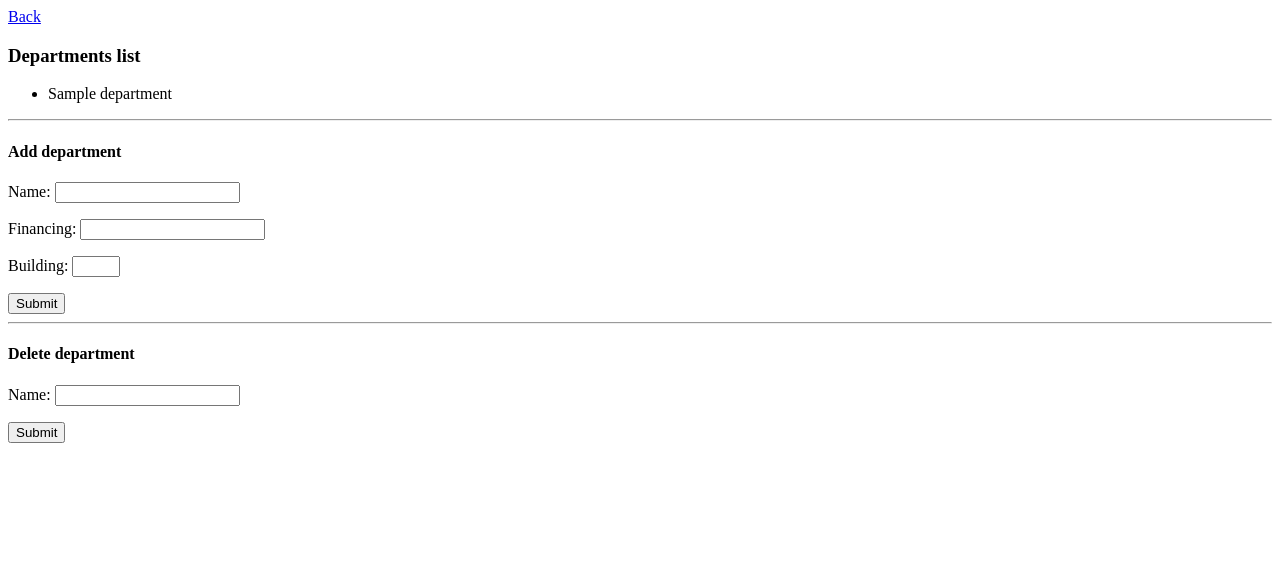
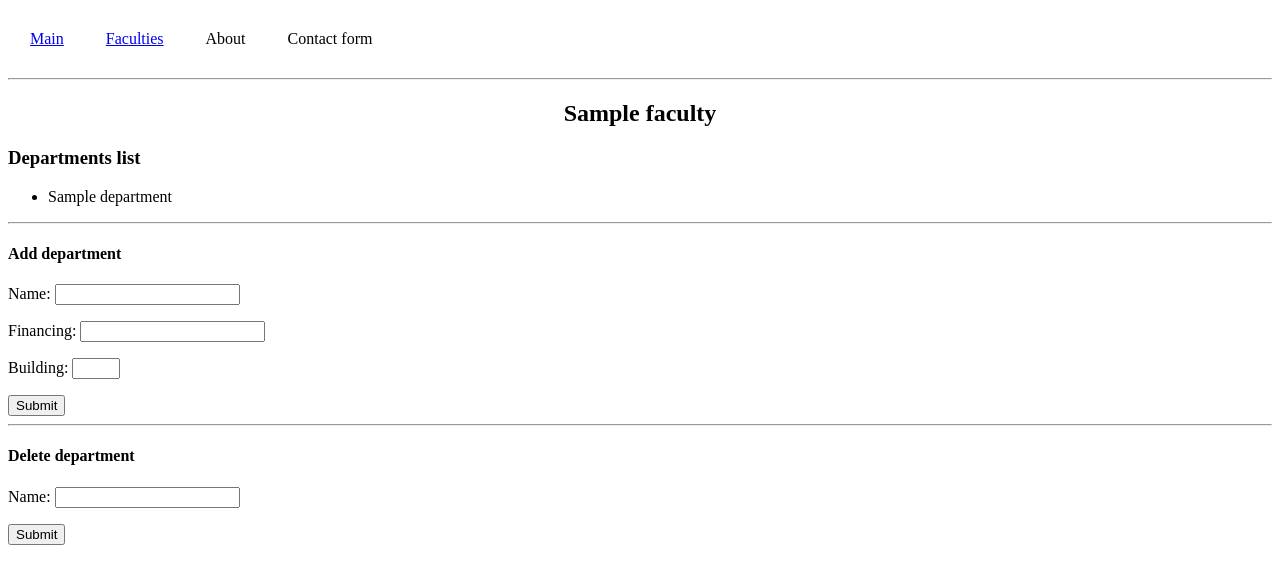
Before and after one commit to TOP-Python114/_scripts, a Django app: a page that uses django/academy/faculties/templates/faculties/faculty.html in a window 1280 px wide. Shown: the top 584 px of the page. Run offline with Django 4.2, Linux system fonts and the light colour scheme; tables that the repository leaves empty hold one stand-in row (values such as "Sample post").

Commit message:
academy: длинное наследование, включение фрагментов

```diff
--- a/django/academy/faculties/templates/faculties/faculty.html
+++ b/django/academy/faculties/templates/faculties/faculty.html
@@ -1,13 +1,12 @@
-<!DOCTYPE html>
-<html lang="en">
-<head>
-    <meta charset="UTF-8">
-    <title>{{ object.name }}</title>
-</head>
-<body>
-    <a href="/">Back</a>
-    <h3>Departments list</h3>
+{% extends base_template|default:"base.html" %}
+
+
+{% block content %}
+    <div align="center">
+        <h2>{{ object.name }}</h2>
+    </div>
     <div>
+        <h3>Departments list</h3>
         <ul>
         {% for department in object.department_set.all %}
             <li>{{ department.name }}</li>
@@ -40,5 +39,8 @@
             </div>
         </form>
     </div>
-</body>
-</html>
+{% endblock content %}
+
+
+{% block footer %}
+{% endblock footer %}
--- a/django/academy/faculties/urls.py
+++ b/django/academy/faculties/urls.py
@@ -1,7 +1,7 @@
 from django.urls import path, re_path
 
 from .models import Faculty
-from .views_fb import university_main_view, faculty_view
+from .views_fb import university_main_view, faculties_list_view, faculty_view
 from .views_cb import UniversityMainView, FacultyView
 
 
@@ -14,6 +14,7 @@ if FUNCTIONS_OR_CLASS:
 
 urlpatterns = [
     path('', university_main_view, name='main'),
+    path('faculties/', faculties_list_view, name='faculties'),
 ]
 
 for faculty in Faculty.objects.all():
--- a/django/academy/faculties/views_fb.py
+++ b/django/academy/faculties/views_fb.py
@@ -9,11 +9,15 @@ from .models import Faculty, Department
 
 
 def university_main_view(request: HttpRequest):
+    return render(request, 'faculties/main.html')
+
+
+def faculties_list_view(request: HttpRequest):
     return render(
         request,
-        'faculties/main.html',
+        'faculties/faculties_list.html',
         {
-            'object_list': Faculty.objects.all()
+            'object_list': Faculty.objects.all(),
         }
     )
 
@@ -21,11 +25,13 @@ def university_main_view(request: HttpRequest):
 def faculty_view(request: HttpRequest, pk: int):
     # print(f'{act = }')
     if request.method == 'GET':
+        faculty = Faculty.objects.get(pk=pk)
         return render(
             request,
             'faculties/faculty.html',
             {
-                'object': Faculty.objects.get(pk=pk),
+                'page_title': faculty.name,
+                'object': faculty,
                 'form_add': DepartmentAddForm(),
                 'form_del': DepartmentDelForm(),
             }
--- a/django/academy/templates/base.html
+++ b/django/academy/templates/base.html
@@ -2,30 +2,27 @@
 <html lang="en">
 <head>
     <meta charset="UTF-8">
-    <title>{{ head_title|default:"University" }}</title>
+    <title>{{ page_title|default:"MIT" }}</title>
 </head>
 <body>
+<!-- header -->
     {% block header %}
-        <div>
-            <table>
-                <tr>
-                    <td><a href="/">Main</a></td>
-                    <td><a>About</a></td>
-                    <td><a>Contact form</a></td>
-                </tr>
-            </table>
-            <hr>
-        </div>
+        {% include "includes/navbar.html" %}
     {% endblock header %}
+<!-- /header -->
 
+<!-- content -->
     {% block content %}
     {% endblock content %}
+<!-- /content -->
 
+<!-- footer -->
     {% block footer %}
         <hr>
         <div align="right">
             <p>Developed for studying with Django 4.1</p>
         </div>
     {% endblock footer %}
+<!-- /footer -->
 </body>
 </html>
--- /dev/null
+++ b/django/academy/templates/includes/navbar.html
@@ -0,0 +1,11 @@
+<div>
+    <table cellpadding="20">
+        <tr>
+            <td><a href="/">Main</a></td>
+            <td><a href="/faculties/">Faculties</a></td>
+            <td><a>About</a></td>
+            <td><a>Contact form</a></td>
+        </tr>
+    </table>
+    <hr>
+</div>
```
Also changed, not shown: django/academy/faculties/templates/faculties/faculties_list.html (added, +11 -0 lines), django/academy/faculties/templates/faculties/main.html (+9 -6 lines).
